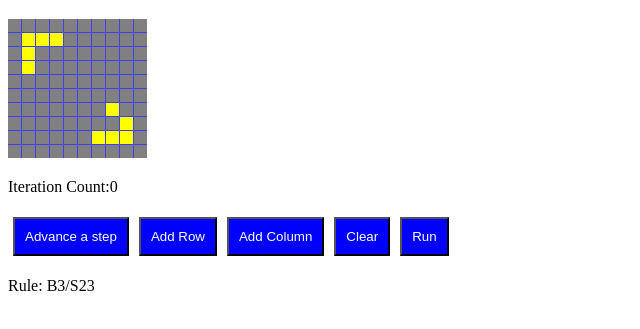
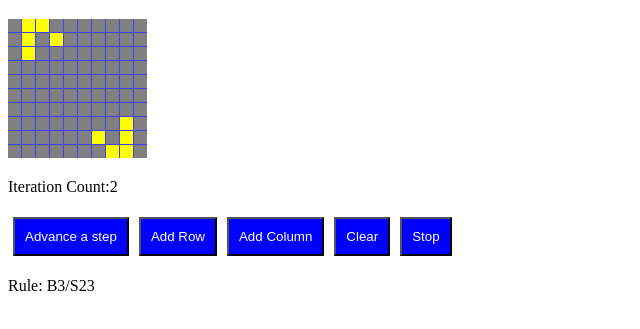
Before and after one commit to BendSkiDad/ConwayGameOfLifeInTypeScript, a website with bundled scripts: page built/index.html in a window 1280 px wide. Both pictures are taken after a click on the button "Run". Shown: the part 61-390 px from the top of the page, without its empty margins (0-640 px from the left). Built offline with nearby package versions, Linux system fonts and the light colour scheme.

Commit message:
got it working and refactored

```diff
--- a/built/ControlHtmlGenerator.js
+++ b/built/ControlHtmlGenerator.js
@@ -1,27 +1,24 @@
 import * as logic from "./logicTwoDimensional.js";
-export class ControlHtmlGenerator {
-    constructor(boardHtmlGenerator_) {
-        //private iterationCountElementId: string = 'iterationCount'
-        this.runButton = this.deriveButton('Run', this.handleRunClick);
-        this.iterationCountElement = document.createElement('span');
-        this.interval = 0;
-        this.isRunning = false;
-        this.boardHtmlGenerator = boardHtmlGenerator_;
+export function ControlHtmlGenerator(boardHtmlGenerator) {
+    //private iterationCountElementId: string = 'iterationCount'
+    const runButton = deriveButton('Run', handleRunClick);
+    const iterationCountElement = document.createElement('span');
+    let interval = 0;
+    let isRunning = false;
+    function renderRunStopButtonAsRun() {
+        //const runButton: HTMLElement = document.getElementById('btnRun') as HTMLButtonElement
+        runButton.value = 'Run';
     }
-    renderRunStopButtonAsRun() {
-        //const runButton: HTMLElement = document.getElementById('btnRun') as HTMLButtonElement
-        this.runButton.value = 'Run';
+    function renderRunStopButtonAsStop() {
+        //const runButton = document.getElementById('btnRun')
+        runButton.value = 'Stop';
     }
-    renderRunStopButtonAsStop() {
-        //const runButton = document.getElementById('btnRun')
-        this.runButton.value = 'Stop';
+    function updateIterationCount() {
+        //   const iterationCountDiv =
+        //         document.getElementById(iterationCountElementId)
+        iterationCountElement.textContent = logic.getIterationCount().toString();
     }
-    updateIterationCount() {
-        //   const iterationCountDiv =
-        //         document.getElementById(this.iterationCountElementId)
-        this.iterationCountElement.textContent = logic.getIterationCount().toString();
-    }
-    deriveRuleDescriptionElement() {
+    function deriveRuleDescriptionElement() {
         const rule = logic.getBornAndSuviveRule();
         const ruleText = 'Rule: B' + rule.arrBornNeighborCounts.join('') + '/S' + rule.arrSurviveNeighborCounts.join('');
         const textNode = document.createTextNode(ruleText);
@@ -29,18 +26,18 @@ export class ControlHtmlGenerator {
         pElement.appendChild(textNode);
         return pElement;
     }
-    deriveIterationCountParagraph(iterationCount) {
+    function deriveIterationCountParagraph(iterationCount) {
         const labelTextNode = document.createTextNode('Iteration Count:');
         //const iterationCountElement = document.createElement('span')
-        //iterationCountElement.setAttribute('id', this.iterationCountElementId)
+        //iterationCountElement.setAttribute('id', iterationCountElementId)
         const countTextNode = document.createTextNode(iterationCount.toString());
-        this.iterationCountElement.appendChild(countTextNode);
+        iterationCountElement.appendChild(countTextNode);
         const pElement = document.createElement('p');
         pElement.appendChild(labelTextNode);
-        pElement.appendChild(this.iterationCountElement);
+        pElement.appendChild(iterationCountElement);
         return pElement;
     }
-    deriveButton(value, fnClickHandler) {
+    function deriveButton(value, fnClickHandler) {
         const button = document.createElement('input');
         button.setAttribute('type', 'button');
         button.setAttribute('value', value);
@@ -50,25 +47,25 @@ export class ControlHtmlGenerator {
         button.classList.add('button');
         return button;
     }
-    deriveButtonsContainerElement() {
-        const advanceOneStepButton = this.deriveButton('Advance a step', this.handleAdvanceAStepClick);
-        const addRowButton = this.deriveButton('Add Row', this.handleAddRowClick);
-        const addColumnButton = this.deriveButton('Add Column', this.handleAddColumnClick);
-        const resetButton = this.deriveButton('Clear', this.handleClearClick);
-        //const runButton = this.deriveButton('Run', this.handleRunClick)
+    function deriveButtonsContainerElement() {
+        const advanceOneStepButton = deriveButton('Advance a step', handleAdvanceAStepClick);
+        const addRowButton = deriveButton('Add Row', handleAddRowClick);
+        const addColumnButton = deriveButton('Add Column', handleAddColumnClick);
+        const resetButton = deriveButton('Clear', handleClearClick);
+        //const runButton = deriveButton('Run', handleRunClick)
         //runButton.setAttribute('id', 'btnRun')
         const buttonContainerElement = document.createElement('div');
         buttonContainerElement.appendChild(advanceOneStepButton);
         buttonContainerElement.appendChild(addRowButton);
         buttonContainerElement.appendChild(addColumnButton);
         buttonContainerElement.appendChild(resetButton);
-        buttonContainerElement.appendChild(this.runButton);
+        buttonContainerElement.appendChild(runButton);
         return buttonContainerElement;
     }
-    controlElements(iterationCount) {
-        const ruleDescriptionElement = this.deriveRuleDescriptionElement();
-        const iterationCountParagraphElement = this.deriveIterationCountParagraph(iterationCount);
-        const buttonsContainerElement = this.deriveButtonsContainerElement();
+    function controlElements(iterationCount) {
+        const ruleDescriptionElement = deriveRuleDescriptionElement();
+        const iterationCountParagraphElement = deriveIterationCountParagraph(iterationCount);
+        const buttonsContainerElement = deriveButtonsContainerElement();
         return [
             iterationCountParagraphElement,
             buttonsContainerElement,
@@ -76,48 +73,51 @@ export class ControlHtmlGenerator {
         ];
     }
     // event handlers and their helper methods
-    advanceOneStepAndUpdateHtml() {
+    function advanceOneStepAndUpdateHtml() {
         logic.advanceOneStep();
-        this.boardHtmlGenerator.updateBoardElement();
-        this.updateIterationCount();
+        boardHtmlGenerator.updateBoardElement();
+        updateIterationCount();
     }
-    start() {
-        this.interval = setInterval(this.advanceOneStepAndUpdateHtml, 1000);
-        this.isRunning = true;
-        this.renderRunStopButtonAsStop();
+    function start() {
+        interval = setInterval(advanceOneStepAndUpdateHtml, 1000);
+        isRunning = true;
+        renderRunStopButtonAsStop();
     }
-    stop() {
-        clearInterval(this.interval);
-        this.isRunning = false;
-        this.renderRunStopButtonAsRun();
+    function stop() {
+        clearInterval(interval);
+        isRunning = false;
+        renderRunStopButtonAsRun();
     }
-    clear() {
-        if (this.isRunning) {
-            this.stop();
+    function clear() {
+        if (isRunning) {
+            stop();
         }
         logic.clearLiveCells();
-        this.boardHtmlGenerator.updateBoardElement();
+        boardHtmlGenerator.updateBoardElement();
     }
-    handleAdvanceAStepClick() {
-        this.advanceOneStepAndUpdateHtml();
+    function handleAdvanceAStepClick() {
+        advanceOneStepAndUpdateHtml();
     }
-    handleAddRowClick() {
-        this.boardHtmlGenerator.addRow();
-        this.boardHtmlGenerator.updateBoardElement();
+    function handleAddRowClick() {
+        boardHtmlGenerator.addRow();
+        boardHtmlGenerator.updateBoardElement();
     }
-    handleAddColumnClick() {
-        this.boardHtmlGenerator.addColumn();
-        this.boardHtmlGenerator.updateBoardElement();
+    function handleAddColumnClick() {
+        boardHtmlGenerator.addColumn();
+        boardHtmlGenerator.updateBoardElement();
     }
-    handleClearClick() {
-        this.clear();
+    function handleClearClick() {
+        clear();
     }
-    handleRunClick() {
-        if (this.isRunning) {
+    function handleRunClick() {
+        if (isRunning) {
             stop();
         }
         else {
-            this.start();
+            start();
         }
     }
+    return {
+        controlElements
+    };
 }
--- a/built/boardHtmlGenerator.js
+++ b/built/boardHtmlGenerator.js
@@ -1,69 +1,71 @@
 import * as logic from "./logicTwoDimensional.js";
-export class BoardHtmlGenerator {
-    constructor(startingBoardExtent, boardContainerElement) {
-        this.cellWidth = 13;
-        this.cellHeight = 13;
-        this.lineBetweenCellsWidth = 1;
-        this.currentBoardExtent = startingBoardExtent;
-        this.boardContainerElement = boardContainerElement;
+export function BoardHtmlGenerator(startingBoardExtent, boardContainerElement) {
+    let currentBoardExtent = startingBoardExtent;
+    const cellWidth = 13;
+    const cellHeight = 13;
+    const lineBetweenCellsWidth = 1;
+    function updateCurrentBoardExtentToReflectLiveCells() {
+        const liveCellsExtent = logic.getExtentOfLiveCells();
+        // expand currrent board outer coordinates if necessary
+        currentBoardExtent.upperLeft.rowIndex = Math.min(currentBoardExtent.upperLeft.rowIndex, liveCellsExtent.upperLeft.rowIndex);
+        currentBoardExtent.upperLeft.columnIndex = Math.min(currentBoardExtent.upperLeft.columnIndex, liveCellsExtent.upperLeft.columnIndex);
+        currentBoardExtent.lowerRight.rowIndex = Math.max(currentBoardExtent.lowerRight.rowIndex, liveCellsExtent.lowerRight.rowIndex);
+        currentBoardExtent.lowerRight.columnIndex = Math.max(currentBoardExtent.lowerRight.columnIndex, liveCellsExtent.lowerRight.columnIndex);
     }
-    updateCurrentBoardExtentToReflectLiveCells() {
-        const extentOfLiveCells = logic.getExtentOfLiveCells();
-        // expand currrent board outer coordinates if necessary
-        this.currentBoardExtent.upperLeft.rowIndex = Math.min(this.currentBoardExtent.upperLeft.rowIndex, extentOfLiveCells.upperLeft.rowIndex);
-        this.currentBoardExtent.upperLeft.columnIndex = Math.min(this.currentBoardExtent.upperLeft.columnIndex, extentOfLiveCells.upperLeft.columnIndex);
-        this.currentBoardExtent.lowerRight.rowIndex = Math.max(this.currentBoardExtent.lowerRight.rowIndex, extentOfLiveCells.lowerRight.rowIndex);
-        this.currentBoardExtent.lowerRight.columnIndex = Math.max(this.currentBoardExtent.lowerRight.columnIndex, extentOfLiveCells.lowerRight.columnIndex);
-    }
-    generateBoardAsCanvasHtmlElementFrom() {
-        const columnCount = this.currentBoardExtent.lowerRight.columnIndex -
-            this.currentBoardExtent.upperLeft.columnIndex + 1;
-        const rowCount = this.currentBoardExtent.lowerRight.rowIndex -
-            this.currentBoardExtent.upperLeft.rowIndex + 1;
+    function generateBoardAsCanvasHtmlElementFrom() {
+        const columnCount = currentBoardExtent.lowerRight.columnIndex -
+            currentBoardExtent.upperLeft.columnIndex + 1;
+        const rowCount = currentBoardExtent.lowerRight.rowIndex -
+            currentBoardExtent.upperLeft.rowIndex + 1;
         const canvasElement = document.createElement('canvas');
         canvasElement.setAttribute('id', 'idCanvas');
-        canvasElement.width = columnCount * this.cellWidth + columnCount - 1;
-        canvasElement.height = rowCount * this.cellHeight + rowCount - 1;
-        canvasElement.addEventListener('click', this.handleCanvasClick);
+        canvasElement.width = columnCount * cellWidth + columnCount - 1;
+        canvasElement.height = rowCount * cellHeight + rowCount - 1;
+        canvasElement.addEventListener('click', handleCanvasClick);
         const ctx = canvasElement.getContext('2d');
         ctx.strokeStyle = 'blue';
-        ctx.lineWidth = this.lineBetweenCellsWidth;
+        ctx.lineWidth = lineBetweenCellsWidth;
         ctx.fillStyle = 'grey';
         for (let canvasColumnIndex = 0; canvasColumnIndex < columnCount; canvasColumnIndex++) {
             for (let canvasRowIndex = 0; canvasRowIndex < rowCount; canvasRowIndex++) {
-                const xCoord = canvasColumnIndex * (this.cellWidth + 1);
-                const yCoord = canvasRowIndex * (this.cellHeight + 1);
-                ctx.strokeRect(xCoord, yCoord, this.cellWidth, this.cellHeight);
-                const logicRowIndex = canvasRowIndex + this.currentBoardExtent.upperLeft.rowIndex;
-                const logicColumnIndex = canvasColumnIndex + this.currentBoardExtent.upperLeft.columnIndex;
+                const xCoord = canvasColumnIndex * (cellWidth + 1);
+                const yCoord = canvasRowIndex * (cellHeight + 1);
+                ctx.strokeRect(xCoord, yCoord, cellWidth, cellHeight);
+                const logicRowIndex = canvasRowIndex + currentBoardExtent.upperLeft.rowIndex;
+                const logicColumnIndex = canvasColumnIndex + currentBoardExtent.upperLeft.columnIndex;
                 if (logic.isThereALiveCellAt({ rowIndex: logicRowIndex, columnIndex: logicColumnIndex })) {
                     ctx.fillStyle = 'yellow';
                 }
-                ctx.fillRect(xCoord, yCoord, this.cellWidth, this.cellHeight);
+                ctx.fillRect(xCoord, yCoord, cellWidth, cellHeight);
                 ctx.fillStyle = 'grey';
             }
         }
         return canvasElement;
     }
-    handleCanvasClick(e) {
+    function handleCanvasClick(e) {
         const coordinates = {
-            rowIndex: Math.trunc(e.offsetY / (this.cellHeight + this.lineBetweenCellsWidth)) + this.currentBoardExtent.upperLeft.rowIndex,
-            columnIndex: Math.trunc(e.offsetX / (this.cellWidth + this.lineBetweenCellsWidth)) + this.currentBoardExtent.upperLeft.columnIndex
+            rowIndex: Math.trunc(e.offsetY / (cellHeight + lineBetweenCellsWidth)) + currentBoardExtent.upperLeft.rowIndex,
+            columnIndex: Math.trunc(e.offsetX / (cellWidth + lineBetweenCellsWidth)) + currentBoardExtent.upperLeft.columnIndex
         };
         logic.toggleCellLiveness(coordinates);
-        this.updateBoardElement();
+        updateBoardElement();
     }
-    addRow() {
-        this.updateCurrentBoardExtentToReflectLiveCells();
-        this.currentBoardExtent.lowerRight.rowIndex += 1;
+    function addRow() {
+        updateCurrentBoardExtentToReflectLiveCells();
+        currentBoardExtent.lowerRight.rowIndex += 1;
     }
-    addColumn() {
-        this.updateCurrentBoardExtentToReflectLiveCells();
-        this.currentBoardExtent.lowerRight.columnIndex += 1;
+    function addColumn() {
+        updateCurrentBoardExtentToReflectLiveCells();
+        currentBoardExtent.lowerRight.columnIndex += 1;
     }
-    updateBoardElement() {
-        this.updateCurrentBoardExtentToReflectLiveCells();
-        const boardAsHtmlCanvasElement = this.generateBoardAsCanvasHtmlElementFrom();
-        this.boardContainerElement.replaceChildren(boardAsHtmlCanvasElement);
+    function updateBoardElement() {
+        updateCurrentBoardExtentToReflectLiveCells();
+        const boardAsHtmlCanvasElement = generateBoardAsCanvasHtmlElementFrom();
+        boardContainerElement.replaceChildren(boardAsHtmlCanvasElement);
     }
+    return {
+        addRow,
+        addColumn,
+        updateBoardElement
+    };
 }
--- a/built/index.js
+++ b/built/index.js
@@ -19,8 +19,8 @@ let startingBoardExtent = {
         columnIndex: 10
     }
 };
-const boardHtmlGenerator = new BoardHtmlGenerator(startingBoardExtent, boardContainerElement);
-const controlHtmlGenerator = new ControlHtmlGenerator(boardHtmlGenerator);
+const boardHtmlGenerator = BoardHtmlGenerator(startingBoardExtent, boardContainerElement);
+const controlHtmlGenerator = ControlHtmlGenerator(boardHtmlGenerator);
 boardHtmlGenerator.updateBoardElement();
 const controlElements = controlHtmlGenerator.controlElements(0); // iterationCount
 controlElements.forEach(element => {
--- a/built/logicTwoDimensional.js
+++ b/built/logicTwoDimensional.js
@@ -22,6 +22,13 @@ export class CellExtent {
         this.lowerRight = lowerRight;
     }
 }
+function expandCellExtent(target, increment) {
+    target.upperLeft.rowIndex -= increment;
+    target.upperLeft.columnIndex -= increment;
+    target.lowerRight.rowIndex += increment;
+    target.lowerRight.columnIndex += increment;
+    return target;
+}
 let liveCells = [];
 let iterationCount = 0;
 let bornAndSurviveRule = {
@@ -29,7 +36,7 @@ let bornAndSurviveRule = {
     arrSurviveNeighborCounts: [2, 3]
 };
 export function addSimpleGliderGoingUpAndLeft(upperLeftCellOfGlider) {
-    liveCells.push(new Cell(upperLeftCellOfGlider.rowIndex, upperLeftCellOfGlider.columnIndex), new Cell(upperLeftCellOfGlider.rowIndex, upperLeftCellOfGlider.columnIndex + 1), new Cell(upperLeftCellOfGlider.rowIndex, upperLeftCellOfGlider.columnIndex + 2), new Cell(upperLeftCellOfGlider.rowIndex + 1, upperLeftCellOfGlider.columnIndex), new Cell(upperLeftCellOfGlider.rowIndex + 2, upperLeftCellOfGlider.columnIndex));
+    liveCells.push(new Cell(upperLeftCellOfGlider.rowIndex, upperLeftCellOfGlider.columnIndex), new Cell(upperLeftCellOfGlider.rowIndex, upperLeftCellOfGlider.columnIndex + 1), new Cell(upperLeftCellOfGlider.rowIndex, upperLeftCellOfGlider.columnIndex + 2), new Cell(upperLeftCellOfGlider.rowIndex + 1, upperLeftCellOfGlider.columnIndex), new Cell(upperLeftCellOfGlider.rowIndex + 2, upperLeftCellOfGlider.columnIndex + 1));
 }
 export function addSimpleGliderGoingDownAndRight(upperLeftCellOfGlider) {
     liveCells.push(new Cell(upperLeftCellOfGlider.rowIndex, upperLeftCellOfGlider.columnIndex + 1), new Cell(upperLeftCellOfGlider.rowIndex + 1, upperLeftCellOfGlider.columnIndex + 2), new Cell(upperLeftCellOfGlider.rowIndex + 2, upperLeftCellOfGlider.columnIndex), new Cell(upperLeftCellOfGlider.rowIndex + 2, upperLeftCellOfGlider.columnIndex + 1), new Cell(upperLeftCellOfGlider.rowIndex + 2, upperLeftCellOfGlider.columnIndex + 2));
@@ -69,12 +76,7 @@ function deriveNumberOfLiveNeighbors(target) {
     return liveNeighborCells.length;
 }
 function deriveNextSetOfLiveCellsFromCurrentLiveCells() {
-    // find indexes just outside the live cells
-    const extentOfLiveCellsExpandedBy1 = getExtentOfLiveCells();
-    extentOfLiveCellsExpandedBy1.upperLeft.rowIndex -= 1;
-    extentOfLiveCellsExpandedBy1.upperLeft.columnIndex -= 1;
-    extentOfLiveCellsExpandedBy1.lowerRight.rowIndex += 1;
-    extentOfLiveCellsExpandedBy1.lowerRight.columnIndex += 1;
+    const extentOfLiveCellsExpandedBy1 = expandCellExtent(getExtentOfLiveCells(), 1);
     const newLiveCells = [];
     for (let rowIndex = extentOfLiveCellsExpandedBy1.upperLeft.rowIndex; rowIndex <= extentOfLiveCellsExpandedBy1.lowerRight.rowIndex; rowIndex++) {
         for (let columnIndex = extentOfLiveCellsExpandedBy1.upperLeft.columnIndex; columnIndex <= extentOfLiveCellsExpandedBy1.lowerRight.columnIndex; columnIndex++) {
```
Also changed, not shown: src/ControlHtmlGenerator.ts (+65 -73 lines), src/boardHtmlGenerator.ts (+48 -55 lines), src/index.html (+1 -1 lines), src/index.ts (+6 -5 lines), src/logicTwoDimensional.ts (+24 -7 lines).
